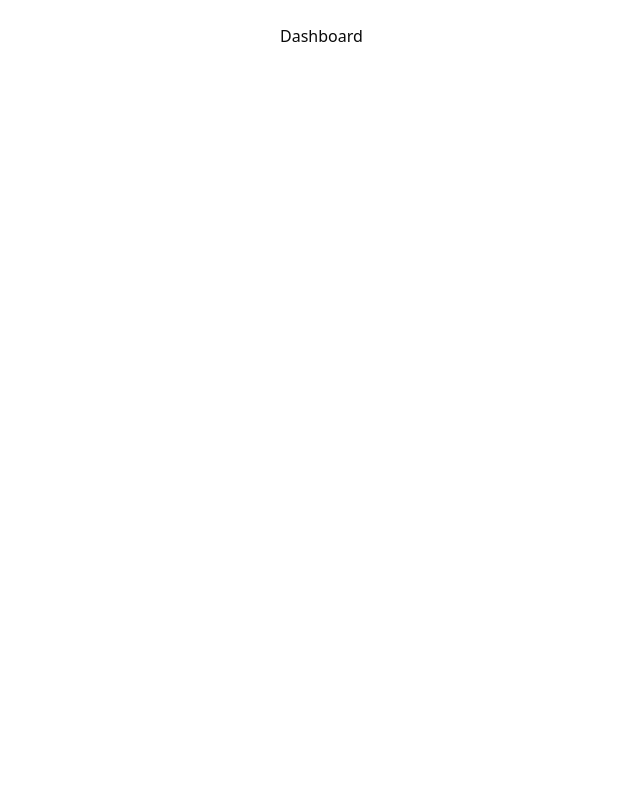
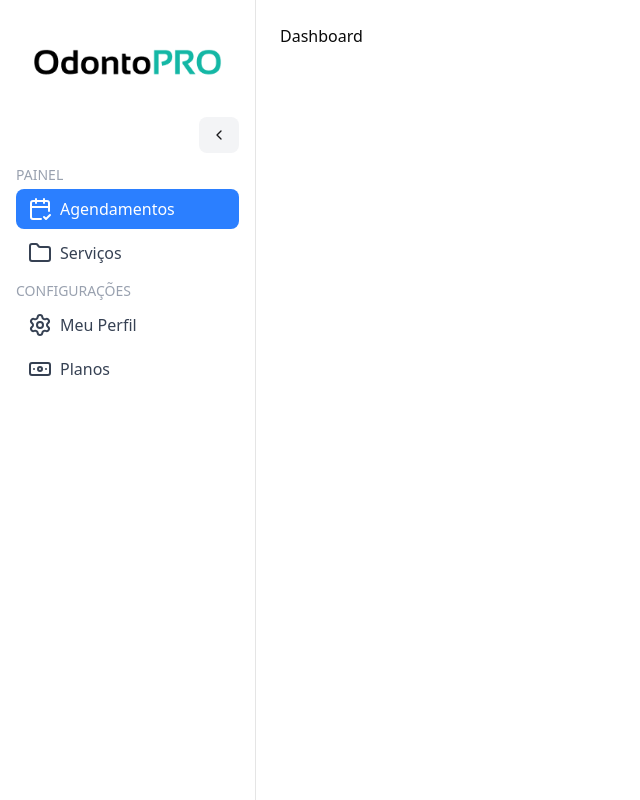
Before and after one commit to maitabom/odontopro, a Next.js app: page /dashboard in a window 1280 px wide. Shown: the whole page, without its empty margins (0-640 px from the left). Built offline with nearby package versions, Linux system fonts and the light colour scheme.

Commit message:
adiciona logo e aprimora a barra lateral com navegação colapsável

```diff
--- a/src/app/(panel)/dashboard/_components/sidebar/index.tsx
+++ b/src/app/(panel)/dashboard/_components/sidebar/index.tsx
@@ -12,8 +12,20 @@ import {
   SheetTrigger,
 } from "@/components/ui/sheet";
 import { Button } from "@/components/ui/button";
-import { Banknote, CalendarCheck2, Folder, List, Settings } from "lucide-react";
+import {
+  Banknote,
+  CalendarCheck2,
+  ChevronLeft,
+  ChevronRight,
+  Folder,
+  List,
+  Settings,
+} from "lucide-react";
 import { SidebarLink } from "./link";
+import Image from "next/image";
+
+import logoImg from "../../../../../../public/logo-odonto.png";
+import { Collapsible, CollapsibleContent } from "@/components/ui/collapsible";
 
 export function SidebarDashboard({ children }: SidebarProperties) {
   const [isCollapsable, setIsCollapsable] = useState(false);
@@ -21,7 +33,83 @@ export function SidebarDashboard({ children }: SidebarProperties) {
   const pathname = usePathname();
 
   return (
-    <div className="flex min-h-screen w-full">
+    <div className="flex flex-row min-h-screen w-full">
+      <aside
+        className={clsx(
+          "hidden md:fixed md:flex flex-col border-r bg-background transition-all duration-300 p-4 h-full",
+          {
+            "w-20": isCollapsable,
+            "w-64": !isCollapsable,
+          }
+        )}
+      >
+        <div className="mb-6 mt-4">
+          {!isCollapsable && (
+            <Image
+              src={logoImg}
+              alt="Logo do Odontopro"
+              quality={100}
+              style={{ width: "auto", height: "auto" }}
+              priority
+            />
+          )}
+        </div>
+        <Button
+          className="bg-gray-100 hover:bg-gray-50 text-zinc-900 self-end mb-2"
+          onClick={() => setIsCollapsable(!isCollapsable)}
+        >
+          {!isCollapsable ? (
+            <ChevronLeft className="w-12 h-12" />
+          ) : (
+            <ChevronRight className="w-12 h-12" />
+          )}
+        </Button>
+        <Collapsible open={!isCollapsable}>
+          <CollapsibleContent>
+            <nav className="flex flex-col gap-1 overflow-hidden">
+              <span className="text-sm text-gray-400 font-medium mt-1 uppercase">
+                Painel
+              </span>
+
+              <SidebarLink
+                href="/dashboard"
+                label="Agendamentos"
+                pathname={pathname}
+                collapsed={isCollapsable}
+                icon={<CalendarCheck2 className="w-6 h-6" />}
+              />
+
+              <SidebarLink
+                href="/dashboard/services"
+                label="Serviços"
+                pathname={pathname}
+                collapsed={isCollapsable}
+                icon={<Folder className="w-6 h-6" />}
+              />
+
+              <span className="text-sm text-gray-400 font-medium mt-1 uppercase">
+                Configurações
+              </span>
+
+              <SidebarLink
+                href="/dashboard/profile"
+                label="Meu Perfil"
+                pathname={pathname}
+                collapsed={isCollapsable}
+                icon={<Settings className="w-6 h-6" />}
+              />
+
+              <SidebarLink
+                href="/dashboard/plans"
+                label="Planos"
+                pathname={pathname}
+                collapsed={isCollapsable}
+                icon={<Banknote className="w-6 h-6" />}
+              />
+            </nav>
+          </CollapsibleContent>
+        </Collapsible>
+      </aside>
       <div
         className={clsx("flex flex-1 flex-col transition-all duration-300", {
           "md:ml-20": isCollapsable,
```
